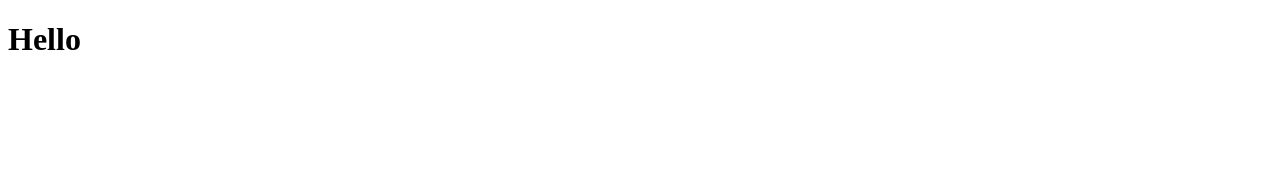
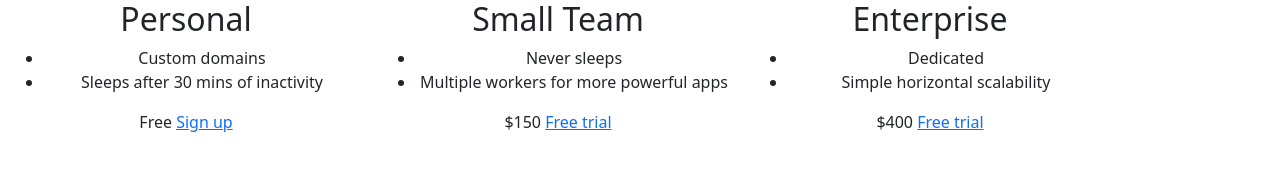
Before and after one commit to PlaccidBeau/Subscription-Model, a plain HTML site: page index.html in a window 1280 px wide. Drawn offline with nearby package versions, Linux system fonts and the light colour scheme.

Commit message:
add html content

```diff
--- a/index.html
+++ b/index.html
@@ -7,13 +7,62 @@
       content="width=device-width, initial-scale=1.0"
     />
     <link
+      rel="preconnect"
+      href="https://fonts.googleapis.com"
+    />
+    <link
+      rel="preconnect"
+      href="https://fonts.gstatic.com"
+      crossorigin
+    />
+    <link
+      href="https://cdn.jsdelivr.net/npm/bootstrap@5.3.2/dist/css/bootstrap.min.css"
+      rel="stylesheet"
+      integrity="sha384-T3c6CoIi6uLrA9TneNEoa7RxnatzjcDSCmG1MXxSR1GAsXEV/Dwwykc2MPK8M2HN"
+      crossorigin="anonymous"
+    />
+    <link
       rel="stylesheet"
       href="app.css"
     />
     <title>Document</title>
   </head>
   <body>
-    <h1>Hello</h1>
+    <div class="brochure container text-center row">
+      <div
+        id="panels"
+        class="firstPanel col"
+      >
+        <h2>Personal</h2>
+        <ul>
+          <li>Custom domains</li>
+          <li>Sleeps after 30 mins of inactivity</li>
+        </ul>
+        <span>Free <a href="">Sign up</a></span>
+      </div>
+      <div
+        id="panels"
+        class="secondPanel col"
+      >
+        <h2>Small Team</h2>
+        <ul>
+          <li>Never sleeps</li>
+          <li>Multiple workers for more powerful apps</li>
+        </ul>
+        <span>$150 <a href="">Free trial</a></span>
+      </div>
+      <div
+        id="panels"
+        class="thirdPanel col"
+      >
+        <h2>Enterprise</h2>
+        <ul>
+          <li>Dedicated</li>
+          <li>Simple horizontal scalability</li>
+        </ul>
+        <span>$400 <a href="">Free trial</a></span>
+      </div>
+    </div>
     <script src="app.js"></script>
   </body>
 </html>
```
